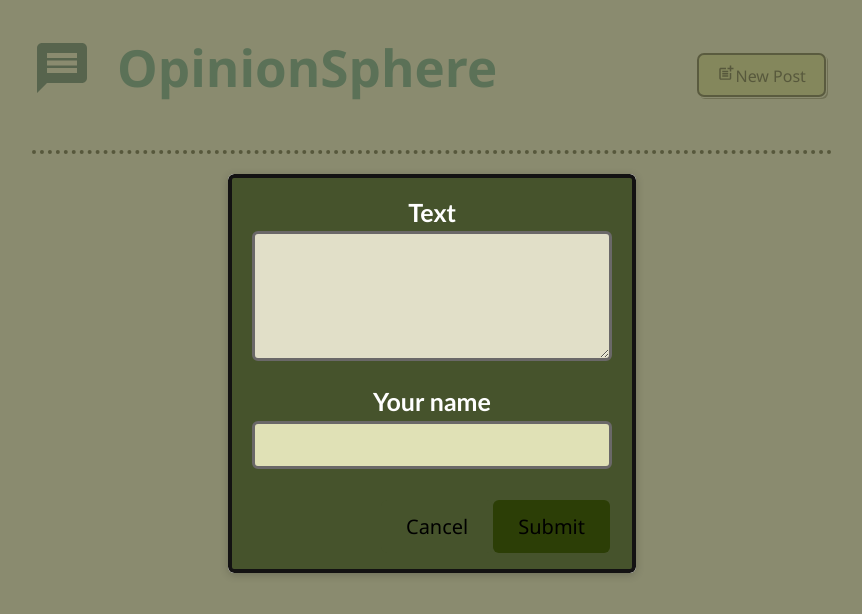
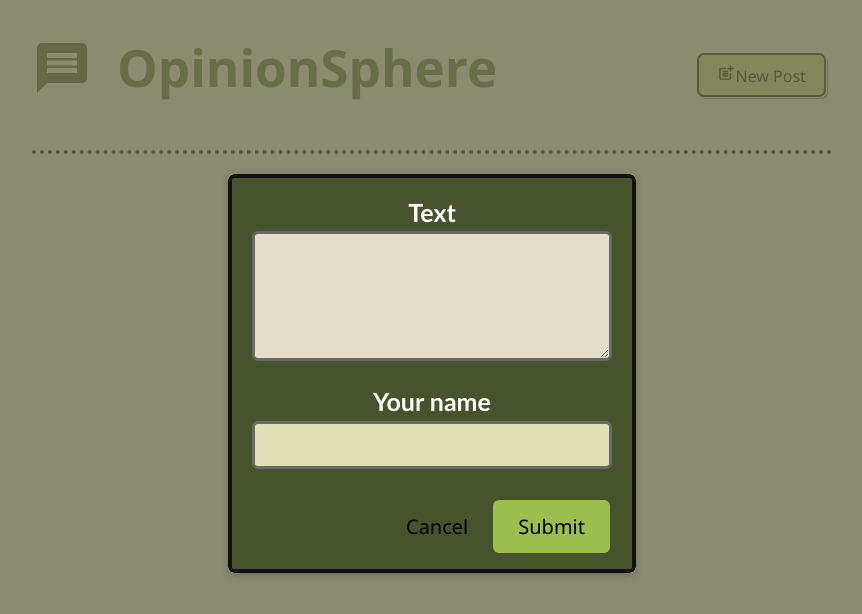
Before and after one commit to shreenidhi-h/opinonsphere, a React (Vite) app: page / in a window 1280 px wide. Both pictures are taken after a click on the button "New Post". Shown: the top 614 px of the page, without its empty margins (208-1070 px from the left). Built offline with nearby package versions, Linux system fonts and the light colour scheme.

Commit message:
smallchanges has been made

```diff
--- a/src/components/MainHeader.module.css
+++ b/src/components/MainHeader.module.css
@@ -10,7 +10,7 @@
 .logo {
 	font-size: 60px;
 	margin-right: 25px;
-	color: rgb(2, 59, 87);
+	color: #46532c;
 }
 
 .creation {
@@ -21,5 +21,5 @@
 
 .heading {
 	margin-bottom: 50px;
-	color: rgb(22, 123, 137);
+	color: #566c2c;
 }
--- a/src/components/NewPost.module.css
+++ b/src/components/NewPost.module.css
@@ -37,7 +37,7 @@
 
 .actions {
 	font-size: 20px;
-	background-color: #2c3e06;
+	background-color: #9dbd4f;
 }
 .cancel {
 	background-color: #46532c;
@@ -46,7 +46,7 @@
 }
 
 .actions:hover {
-	color: rgb(190, 171, 116);
+	color: #f5f8f0;
 }
 .cancel:hover {
 	color: rgb(190, 171, 116);
--- a/src/components/PostList.jsx
+++ b/src/components/PostList.jsx
@@ -1,7 +1,7 @@
 import { useState } from "react";
 import Post from "./Post";
 import NewPost from "./NewPost";
-import Modal from "./modal";
+import Modal from "./Modal";
 
 function ListofPost({ Posting, onStopPosting }) {
 	const [posts, setPosts] = useState([]);
@@ -21,7 +21,7 @@ function ListofPost({ Posting, onStopPosting }) {
 				<Post key={post.body} author={post.author} body={post.body} />
 			))}
 			{posts.length === 0 && (
-				<div style={{ textAlign: "center", color: "#E77474" }}>
+				<div style={{ textAlign: "center", color: "#97ba42" }}>
 					<h2>There are no posts yet.</h2>
 					<p>Start adding some!</p>
 				</div>
```
